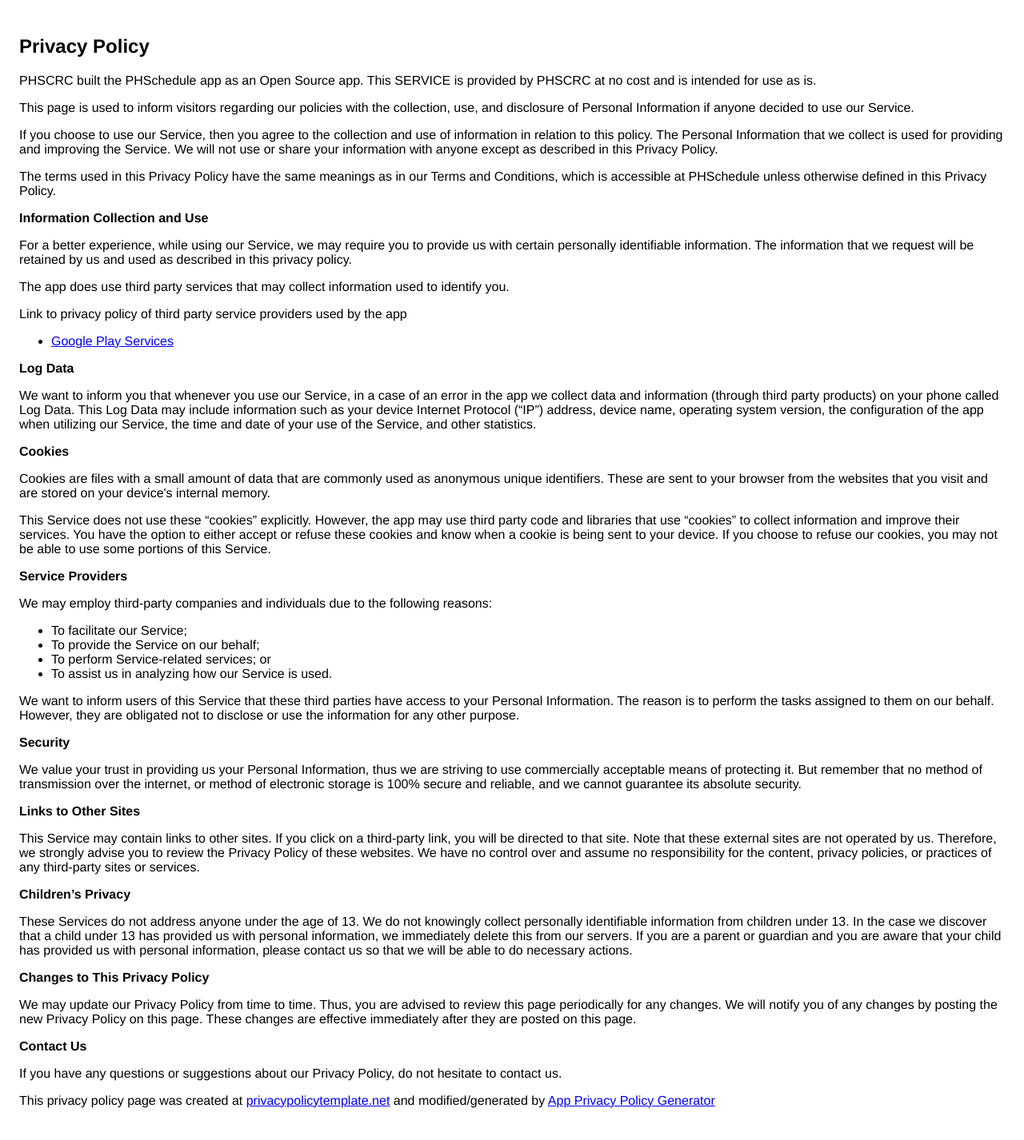
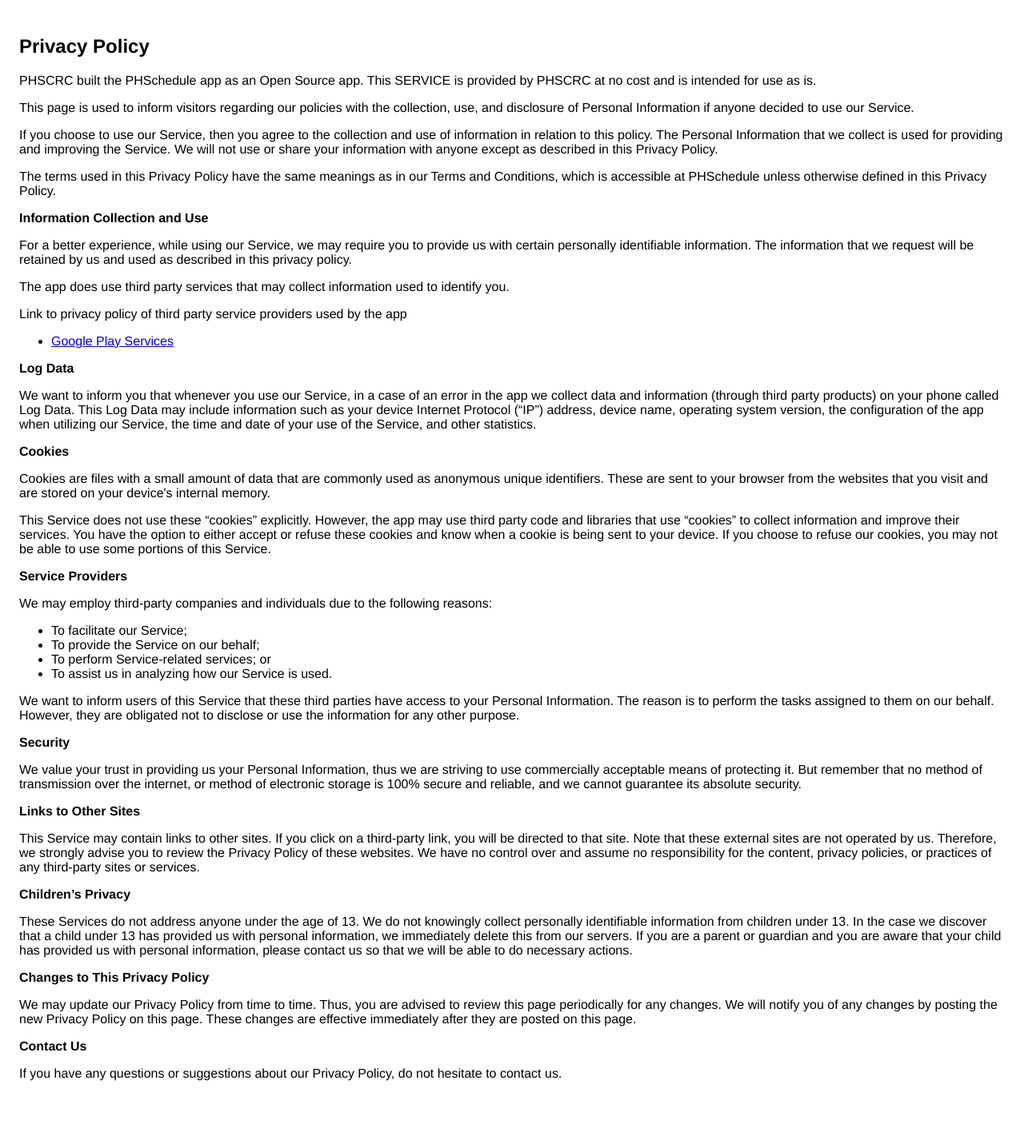
Before and after one commit to PHSCRC/phscrc, a Jekyll site: the page privacy_policy.html, which Jekyll copies as it is, in a window 1280 px wide. Shown: the whole page at 80% size. Built offline with Jekyll 4.4.1, drawn with Linux system fonts in a browser that asks for light colours; after the commit the page ends 1392 px from its top, so only the background shows below that.

Commit message:
Update privacy_policy.html

```diff
--- a/privacy_policy.html
+++ b/privacy_policy.html
@@ -43,4 +43,4 @@
                     this page.
                   </p> <p><strong>Contact Us</strong></p> <p>If you have any questions or suggestions about our Privacy Policy, do not hesitate to contact
                     us.
-                  </p> <p>This privacy policy page was created at <a href="https://privacypolicytemplate.net" target="_blank">privacypolicytemplate.net</a>                    and modified/generated by <a href="https://app-privacy-policy-generator.firebaseapp.com/" target="_blank">App Privacy Policy Generator</a></p></body></html>
+                  </p> </body></html>
```
